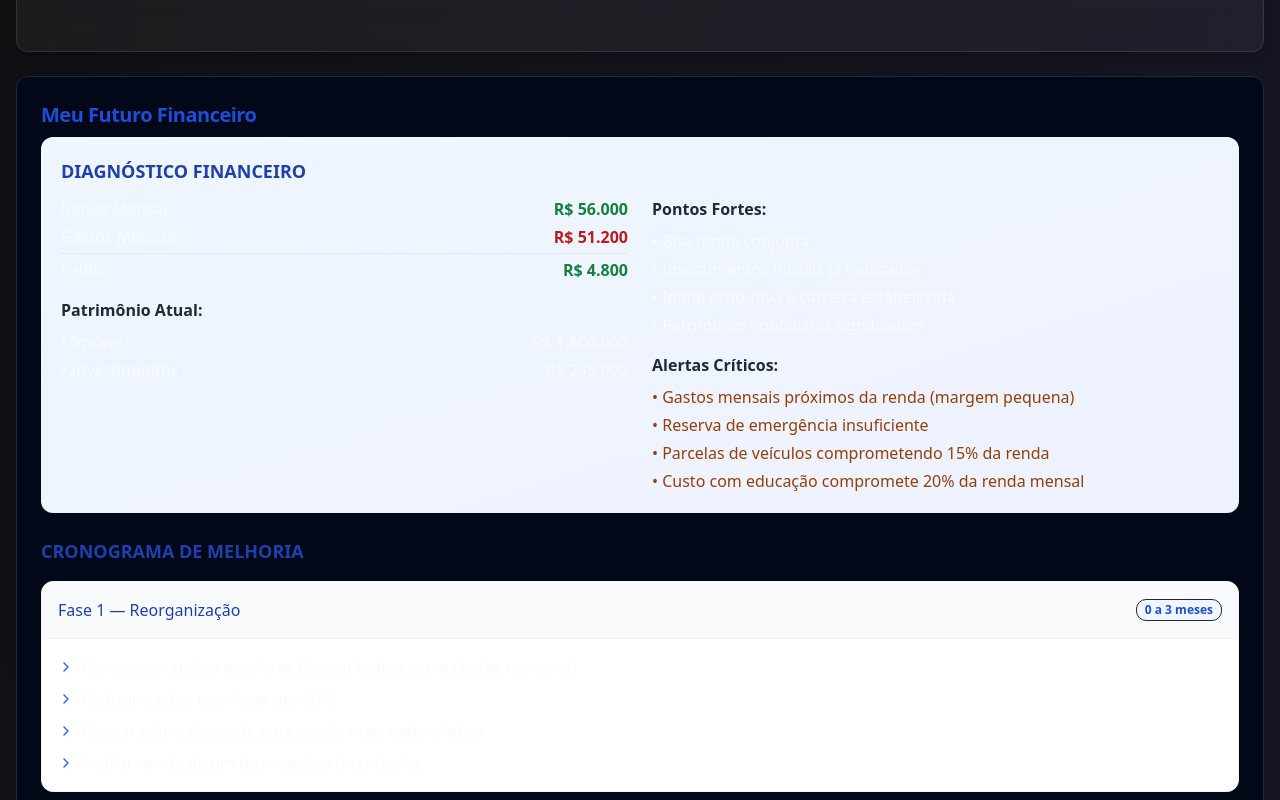
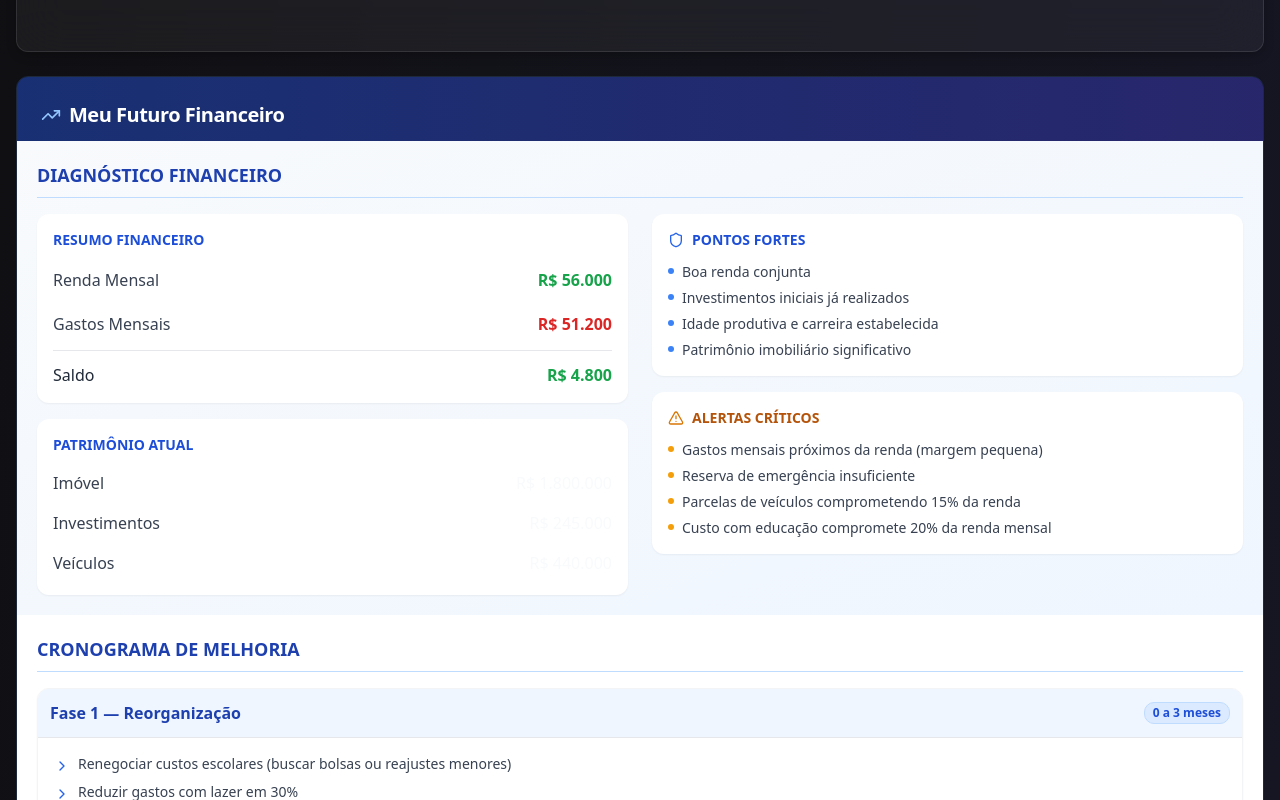
Before and after one commit to laiovict/raio-x-wealth-radar, a React (Vite) app: page / in a window 1280 px wide. Shown: the part 1580-2380 px from the top of the page. Built offline with nearby package versions, Linux system fonts and the light colour scheme.

Commit message:
Fix: Improve Meu Futuro Financeiro design
Redesigned the "Meu Futuro Financeiro" section for improved readability and design compatibility.

```diff
--- a/src/components/modules/MeuFuturoFinanceiroModule.tsx
+++ b/src/components/modules/MeuFuturoFinanceiroModule.tsx
@@ -3,7 +3,7 @@ import { useRaioX } from "@/context/RaioXContext";
 import { Card, CardContent, CardHeader, CardTitle } from "@/components/ui/card";
 import { Badge } from "@/components/ui/badge";
 import { Button } from "@/components/ui/button";
-import { ChevronRight, ArrowRight } from "lucide-react";
+import { ChevronRight, ArrowRight, TrendingUp, Shield, AlertTriangle } from "lucide-react";
 import { useMobileBreakpoint } from "@/hooks/use-mobile";
 
 interface MeuFuturoFinanceiroModuleProps {
@@ -97,87 +97,126 @@ const MeuFuturoFinanceiroModule = ({ fullWidth = false }: MeuFuturoFinanceiroMod
   };
 
   return (
-    <Card className={fullWidth ? "w-full" : "w-full"}>
-      <CardHeader className="pb-2">
-        <CardTitle className="text-xl text-blue-700 dark:text-blue-300">
+    <Card className={`overflow-hidden ${fullWidth ? "w-full" : "w-full"}`}>
+      <CardHeader className="bg-gradient-to-r from-blue-900/80 to-indigo-900/80 pb-3">
+        <CardTitle className="text-xl font-bold text-white flex items-center gap-2">
+          <TrendingUp className="h-5 w-5 text-blue-300" />
           Meu Futuro Financeiro
         </CardTitle>
       </CardHeader>
-      <CardContent className="space-y-6">
-        {/* Financial Diagnostic */}
-        <div className="bg-gradient-to-br from-blue-50 to-indigo-50 dark:from-blue-900/30 dark:to-indigo-900/30 rounded-xl p-5">
-          <h3 className="font-bold text-lg mb-3 text-blue-800 dark:text-blue-200">DIAGNÓSTICO FINANCEIRO</h3>
+      <CardContent className="p-0">
+        {/* Financial Diagnostic Summary - Top Section */}
+        <div className="p-5 bg-gradient-to-br from-slate-50 to-blue-50 dark:from-slate-900/50 dark:to-blue-900/30">
+          <h3 className="font-bold text-lg mb-4 text-blue-800 dark:text-blue-300 border-b pb-2 border-blue-200 dark:border-blue-800">
+            DIAGNÓSTICO FINANCEIRO
+          </h3>
 
           <div className="grid grid-cols-1 md:grid-cols-2 gap-6">
-            <div>
-              <div className="mb-4">
-                <div className="flex justify-between items-center mb-1">
-                  <span className="font-medium">Renda Mensal</span>
-                  <span className="font-bold text-green-700 dark:text-green-400">{formatCurrency(diagnostic.finances.totalMonthlyIncome)}</span>
+            {/* Left Column - Financial Summary */}
+            <div className="space-y-4">
+              <div className="bg-white dark:bg-slate-800 rounded-lg p-4 shadow-sm">
+                <h4 className="font-semibold text-blue-700 dark:text-blue-400 mb-3 text-sm uppercase">
+                  Resumo Financeiro
+                </h4>
+                <div className="space-y-2">
+                  <div className="flex justify-between items-center py-1.5">
+                    <span className="text-gray-700 dark:text-gray-300">Renda Mensal</span>
+                    <span className="font-semibold text-green-600 dark:text-green-400">{formatCurrency(diagnostic.finances.totalMonthlyIncome)}</span>
                   </div>
-                <div className="flex justify-between items-center mb-1">
-                  <span className="font-medium">Gastos Mensais</span>
-                  <span className="font-bold text-red-700 dark:text-red-400">{formatCurrency(diagnostic.finances.monthlyExpenses)}</span>
+                  <div className="flex justify-between items-center py-1.5">
+                    <span className="text-gray-700 dark:text-gray-300">Gastos Mensais</span>
+                    <span className="font-semibold text-red-600 dark:text-red-400">{formatCurrency(diagnostic.finances.monthlyExpenses)}</span>
                   </div>
-                <div className="flex justify-between items-center pt-1 border-t border-gray-200 dark:border-gray-700">
-                  <span className="font-medium">Saldo</span>
-                  <span className={`font-bold ${diagnostic.finances.surplus > 0 ? 'text-green-700 dark:text-green-400' : 'text-red-700 dark:text-red-400'}`}>
+                  <div className="h-px bg-gray-200 dark:bg-gray-700 my-1"></div>
+                  <div className="flex justify-between items-center pt-1">
+                    <span className="font-medium text-gray-800 dark:text-gray-200">Saldo</span>
+                    <span className={`font-bold ${diagnostic.finances.surplus > 0 ? 'text-green-600 dark:text-green-400' : 'text-red-600 dark:text-red-400'}`}>
                       {formatCurrency(diagnostic.finances.surplus)}
                     </span>
                   </div>
                 </div>
+              </div>
 
-              <div className="mb-4">
-                <h4 className="font-semibold mb-2 text-gray-800 dark:text-gray-200">Patrimônio Atual:</h4>
-                <ul className="space-y-1">
-                  <li className="flex justify-between">
-                    <span>• Imóvel</span>
+              <div className="bg-white dark:bg-slate-800 rounded-lg p-4 shadow-sm">
+                <h4 className="font-semibold text-blue-700 dark:text-blue-400 mb-3 text-sm uppercase">
+                  Patrimônio Atual
+                </h4>
+                <ul className="space-y-2">
+                  <li className="flex justify-between py-1">
+                    <span className="text-gray-700 dark:text-gray-300">Imóvel</span>
                     <span className="font-medium">{formatCurrency(diagnostic.assets.property)}</span>
                   </li>
-                  <li className="flex justify-between">
-                    <span>• Investimentos</span>
+                  <li className="flex justify-between py-1">
+                    <span className="text-gray-700 dark:text-gray-300">Investimentos</span>
                     <span className="font-medium">{formatCurrency(diagnostic.assets.investments)}</span>
+                  </li>
+                  <li className="flex justify-between py-1">
+                    <span className="text-gray-700 dark:text-gray-300">Veículos</span>
+                    <span className="font-medium">{formatCurrency(diagnostic.assets.vehicles.reduce((acc, vehicle) => acc + vehicle.value, 0))}</span>
                   </li>
                 </ul>
               </div>
             </div>
 
-            <div>
-              <h4 className="font-semibold mb-2 text-gray-800 dark:text-gray-200">Pontos Fortes:</h4>
-              <ul className="space-y-1 mb-4">
+            {/* Right Column - Strengths and Alerts */}
+            <div className="space-y-4">
+              <div className="bg-white dark:bg-slate-800 rounded-lg p-4 shadow-sm">
+                <div className="flex items-center mb-3">
+                  <Shield className="h-4 w-4 text-blue-600 dark:text-blue-400 mr-2" />
+                  <h4 className="font-semibold text-blue-700 dark:text-blue-400 text-sm uppercase">
+                    Pontos Fortes
+                  </h4>
+                </div>
+                <ul className="space-y-1.5">
                   {diagnostic.strengths.map((strength, index) => (
-                  <li key={index}>• {strength}</li>
+                    <li key={index} className="flex items-start">
+                      <div className="h-1.5 w-1.5 rounded-full bg-blue-500 dark:bg-blue-400 mt-1.5 mr-2"></div>
+                      <span className="text-sm text-gray-700 dark:text-gray-300">{strength}</span>
+                    </li>
                   ))}
                 </ul>
+              </div>
 
-              <h4 className="font-semibold mb-2 text-gray-800 dark:text-gray-200">Alertas Críticos:</h4>
-              <ul className="space-y-1">
+              <div className="bg-white dark:bg-slate-800 rounded-lg p-4 shadow-sm">
+                <div className="flex items-center mb-3">
+                  <AlertTriangle className="h-4 w-4 text-amber-600 dark:text-amber-400 mr-2" />
+                  <h4 className="font-semibold text-amber-700 dark:text-amber-400 text-sm uppercase">
+                    Alertas Críticos
+                  </h4>
+                </div>
+                <ul className="space-y-1.5">
                   {diagnostic.alerts.map((alert, index) => (
-                  <li key={index} className="text-amber-800 dark:text-amber-300">• {alert}</li>
+                    <li key={index} className="flex items-start">
+                      <div className="h-1.5 w-1.5 rounded-full bg-amber-500 dark:bg-amber-400 mt-1.5 mr-2"></div>
+                      <span className="text-sm text-gray-700 dark:text-gray-300">{alert}</span>
+                    </li>
                   ))}
                 </ul>
               </div>
             </div>
           </div>
+        </div>
 
-        {/* Plan Phases */}
-        <div className="mt-6">
-          <h3 className="font-bold text-lg mb-4 text-blue-800 dark:text-blue-200">CRONOGRAMA DE MELHORIA</h3>
+        {/* Plan Phases - Bottom Section */}
+        <div className="p-5 bg-white dark:bg-gray-900/50">
+          <h3 className="font-bold text-lg mb-4 text-blue-800 dark:text-blue-300 border-b pb-2 border-blue-200 dark:border-blue-800">
+            CRONOGRAMA DE MELHORIA
+          </h3>
 
           <div className="space-y-4">
             {diagnostic.phases.map((phase, index) => (
               <div
                 key={index}
-                className="bg-white dark:bg-gray-800/50 shadow-sm rounded-lg border border-gray-100 dark:border-gray-700 transition-all hover:shadow-md"
+                className="bg-white dark:bg-gray-800/40 border border-gray-100 dark:border-gray-700 rounded-lg shadow-sm overflow-hidden"
               >
-                <div className="border-b border-gray-100 dark:border-gray-700 bg-gray-50 dark:bg-gray-800/80 p-4 rounded-t-lg">
-                  <div className="flex justify-between items-center">
-                    <h4 className="font-medium text-blue-800 dark:text-blue-200">
+                <div className="bg-blue-50 dark:bg-blue-900/20 border-b border-gray-200 dark:border-gray-700 p-3">
+                  <div className="flex flex-wrap justify-between items-center gap-2">
+                    <h4 className="font-semibold text-blue-800 dark:text-blue-300">
                       {phase.name}
                     </h4>
                     <Badge
-                      variant="outline"
-                      className="bg-blue-50 dark:bg-blue-900/30 text-blue-700 dark:text-blue-300"
+                      variant="secondary"
+                      className="bg-blue-100 dark:bg-blue-900/50 text-blue-700 dark:text-blue-300 border border-blue-200 dark:border-blue-700/50"
                     >
                       {phase.timeframe}
                     </Badge>
@@ -188,7 +227,7 @@ const MeuFuturoFinanceiroModule = ({ fullWidth = false }: MeuFuturoFinanceiroMod
                     {phase.actions.map((action, actionIndex) => (
                       <li key={actionIndex} className="flex items-start">
                         <ChevronRight className="h-4 w-4 mt-1 mr-2 text-blue-600 dark:text-blue-400 flex-shrink-0" />
-                        <span>{action}</span>
+                        <span className="text-gray-700 dark:text-gray-300 text-sm">{action}</span>
                       </li>
                     ))}
                   </ul>
@@ -198,8 +237,10 @@ const MeuFuturoFinanceiroModule = ({ fullWidth = false }: MeuFuturoFinanceiroMod
           </div>
         </div>
 
-        <div className="mt-4 flex justify-center">
-          <Button className="bg-gradient-to-r from-blue-600 to-indigo-600 hover:from-blue-700 hover:to-indigo-700">
+        <div className="p-5 bg-gradient-to-b from-white to-gray-50 dark:from-gray-900/50 dark:to-gray-900 flex justify-center">
+          <Button
+            className="bg-gradient-to-r from-blue-600 to-indigo-600 hover:from-blue-700 hover:to-indigo-700 text-white shadow-lg hover:shadow-xl transition-all"
+          >
             Ver Plano Financeiro Completo
             <ArrowRight className="ml-2 h-4 w-4" />
           </Button>
```
Lines whose indentation alone changed are shown as unchanged.
